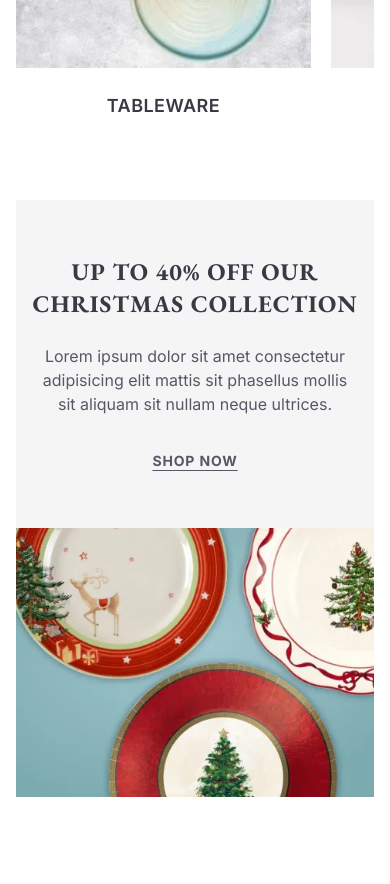
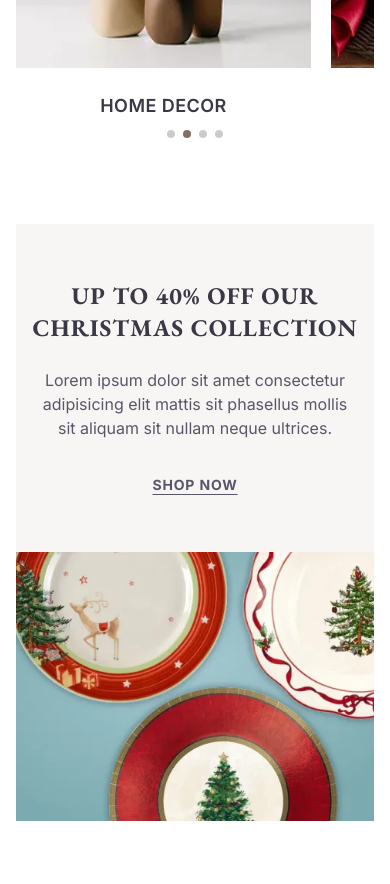
Before and after one commit to adhishrestha/mern-ecommerce-site, a React (Vite) app in the folder frontend/: page / in a window 390 px wide. Shown: the part 1100-1984 px from the top of the page. Built offline with nearby package versions, Linux system fonts and the light colour scheme.

Commit message:
refactor(home): standardize section layouts and carousel configuration

```diff
--- a/frontend/src/components/shared/CarouselSection.jsx
+++ b/frontend/src/components/shared/CarouselSection.jsx
@@ -8,6 +8,7 @@ const CarouselSection = ({
   slidesPerView = 4,
   autoplay = false,
   pagination = false,
+  className = '',
 }) => {
   return (
     <Swiper
@@ -52,7 +53,7 @@ const CarouselSection = ({
           slidesPerView,
         },
       }}
-      className="category-swiper pb-20"
+      className={`${className}`}
     >
       {items.map((item) => (
         <SwiperSlide key={item.id}>{renderItem(item)}</SwiperSlide>
--- a/frontend/src/components/shared/SectionHeader.jsx
+++ b/frontend/src/components/shared/SectionHeader.jsx
@@ -2,7 +2,7 @@ import React from 'react';
 
 const SectionHeader = ({ title }) => {
   return (
-    <h2 className="mb-12 text-center font-serif text-2xl leading-9 font-bold text-[#3A3845] uppercase md:text-3xl">
+    <h2 className="text-center font-serif text-2xl leading-9 font-bold text-[#3A3845] uppercase md:text-3xl">
       {title}
     </h2>
   );
--- a/frontend/src/components/shared/SplitSection.jsx
+++ b/frontend/src/components/shared/SplitSection.jsx
@@ -14,14 +14,11 @@ const SplitSection = ({
   mobileContentFirst = true,
 }) => {
   return (
-    <section>
-      <Container>
-        <div
-          className={`flex flex-col overflow-hidden bg-[#f5f5f5] lg:flex-row`}
-        >
+    <>
+      <div className={`flex flex-col overflow-hidden lg:flex-row`}>
         {/* CONTENT */}
         <div
-            className={`flex min-w-0 flex-1 items-center justify-center py-14 ${mobileContentFirst ? 'order-1' : 'order-2'} ${reverse ? 'lg:order-2' : 'lg:order-1'} `}
+          className={`flex min-w-0 flex-1 items-center justify-center bg-[#F7F6F5] py-14 ${mobileContentFirst ? 'order-1' : 'order-2'} ${reverse ? 'lg:order-2' : 'lg:order-1'} `}
         >
           <div className="max-w-md px-4 text-center sm:px-6 lg:px-0">
             {subtitle && (
@@ -63,8 +60,7 @@ const SplitSection = ({
           />
         </div>
       </div>
-      </Container>
-    </section>
+    </>
   );
 };
 
--- a/frontend/src/features/home/sections/AboutSection.jsx
+++ b/frontend/src/features/home/sections/AboutSection.jsx
@@ -1,10 +1,12 @@
 import React from 'react';
 import SplitSection from '../../../components/shared/SplitSection';
 import { assets } from '../../../assets/data/assets';
+import Container from '../../../components/ui/Container';
 
 const AboutSection = () => {
   return (
-    <>
+    <section>
+      <Container>
         <SplitSection
           title="Made in viet Nam since 1450"
           description="Lorem ipsum dolor sit amet consectetur adipiscing eli mattis sit phasellus mollis sit aliquam sit nullam neque ultrices."
@@ -22,7 +24,8 @@ const AboutSection = () => {
           imageAlt=""
           reverse={true}
         />
-    </>
+      </Container>
+    </section>
   );
 };
 
--- a/frontend/src/features/home/sections/BestSellerSection.jsx
+++ b/frontend/src/features/home/sections/BestSellerSection.jsx
@@ -10,7 +10,9 @@ const BestSellerSection = () => {
     <>
       <section className="w-full py-20">
         <Container>
-          <SectionHeader title="Best sellers" />
+          <div className="mb-12">
+            <SectionHeader title="Best sellers" />
+          </div>
           <ProductGrid
             products={bestSeller}
             gridClass="grid-cols-2 md:grid-cols-3 lg:grid-cols-4"
--- a/frontend/src/features/home/sections/BlogSection.jsx
+++ b/frontend/src/features/home/sections/BlogSection.jsx
@@ -2,11 +2,15 @@ import React from 'react';
 import SplitSection from '../../../components/shared/SplitSection';
 import { assets } from '../../../assets/data/assets';
 import SectionHeader from '../../../components/shared/SectionHeader';
+import Container from '../../../components/ui/Container';
 
 const BlogSection = () => {
   return (
-    <>
+    <section>
+      <Container>
+        <div className="mb-12">
           <SectionHeader title="Our blog" />
+        </div>
         <SplitSection
           subtitle="TableWare"
           title="The secrets to a kitchen room"
@@ -16,7 +20,8 @@ const BlogSection = () => {
           image={assets.blog_img1}
           imageAlt=""
         />
-    </>
+      </Container>
+    </section>
   );
 };
 
--- a/frontend/src/features/home/sections/CategorySection.jsx
+++ b/frontend/src/features/home/sections/CategorySection.jsx
@@ -12,6 +12,9 @@ const CategorySection = () => {
           renderItem={(item) => (
             <CategoryCard image={item.image} title={item.title} />
           )}
+          pagination
+          autoplay
+          className="category-swiper pb-20"
         />
       </Container>
     </section>
--- a/frontend/src/features/home/sections/NewArrivalSection.jsx
+++ b/frontend/src/features/home/sections/NewArrivalSection.jsx
@@ -10,7 +10,9 @@ const NewArrivalSection = () => {
   return (
     <section className="w-full py-20">
       <Container>
-        <SectionHeader title="Discover new arrivals" />
+        <div className="mb-12">
+          <SectionHeader title="Discover new arrivals" />
+        </div>
         <ProductGrid
           products={newArrivals}
           gridClass="grid-cols-2 md:grid-cols-3 lg:grid-cols-4"
--- a/frontend/src/features/home/sections/PromoSection.jsx
+++ b/frontend/src/features/home/sections/PromoSection.jsx
@@ -1,9 +1,12 @@
 import React from 'react';
 import SplitSection from '../../../components/shared/SplitSection';
 import { assets } from '../../../assets/data/assets';
+import Container from '../../../components/ui/Container';
 
 const PromoSection = () => {
   return (
+    <section>
+      <Container>
         <SplitSection
           title="Up To 40% Off Our Christmas Collection"
           description="Lorem ipsum dolor sit amet consectetur adipisicing elit mattis sit phasellus mollis sit aliquam sit nullam neque ultrices."
@@ -13,6 +16,8 @@ const PromoSection = () => {
           imageAlt="Christmas collection plates"
           mobileContentFirst={true}
         />
+      </Container>
+    </section>
   );
 };
 
```
Lines whose indentation alone changed are shown as unchanged.
